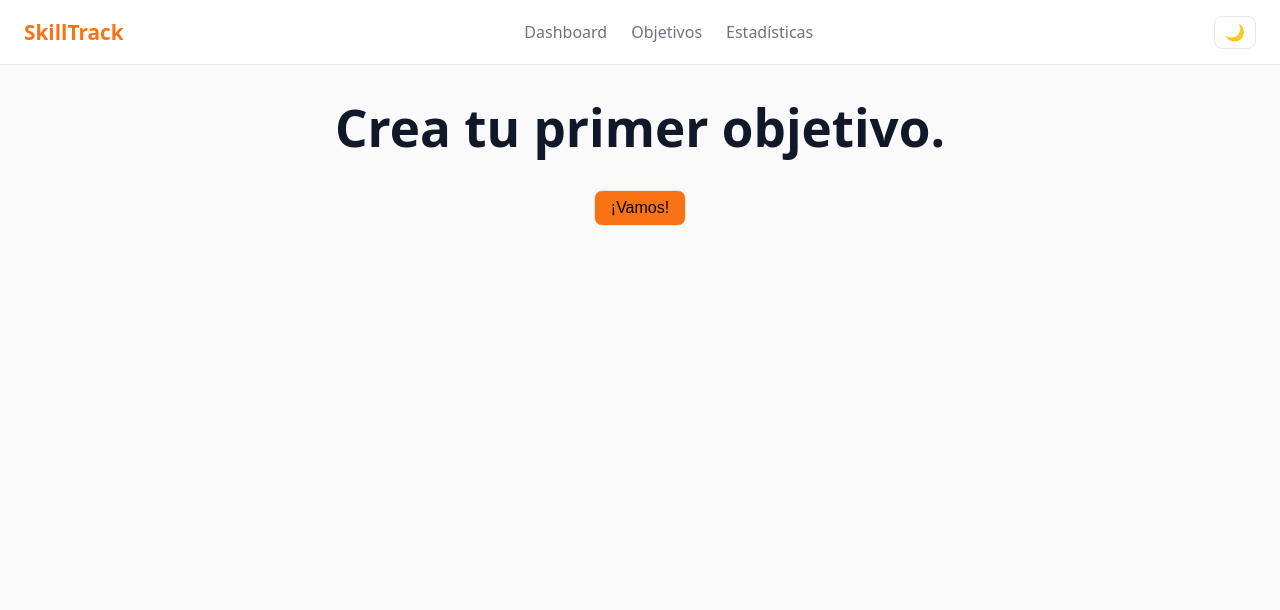
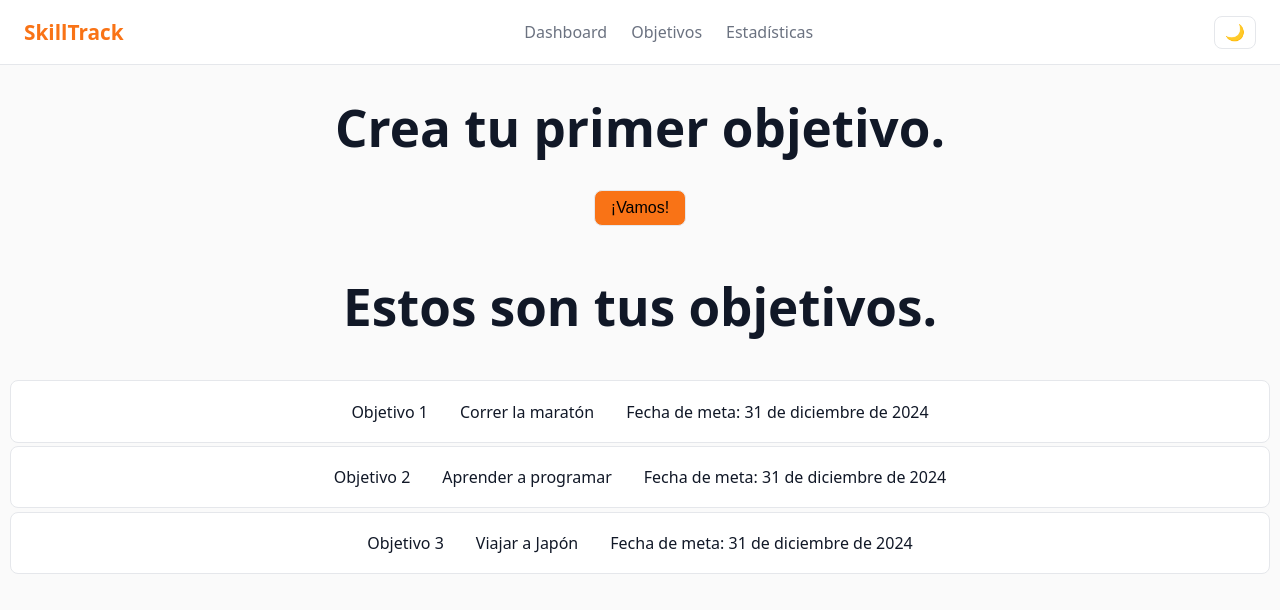
Before and after one commit to javierpiquerasmartinez/skilltrack, a React (Vite) app in the folder skilltrack/: page / in a window 1280 px wide. Shown: the top 610 px of the page. Built offline with nearby package versions, Linux system fonts and the light colour scheme.

Commit message:
feat: add GoalsList component with styling and integrate into App

```diff
--- a/skilltrack/src/App.tsx
+++ b/skilltrack/src/App.tsx
@@ -1,5 +1,6 @@
-import FirstGoalHero from './components/FirstGoalHero'
-import Header from './components/Header'
+import FirstGoalHero from './components/FirstGoalHero.tsx'
+import Header from './components/Header.tsx'
+import { GoalsList } from './components/GoalsList.tsx'
 import './App.css'
 
 function App() {
@@ -9,6 +10,7 @@ function App() {
       <Header></Header>
       <main>
         <FirstGoalHero></FirstGoalHero>
+        <GoalsList></GoalsList>
       </main>
     </>
   )
--- /dev/null
+++ b/skilltrack/src/components/GoalsList.css
@@ -0,0 +1,21 @@
+.goal-list-item {
+    box-sizing: border-box;
+    display: flex;
+    flex-direction: row;
+    align-items: center;
+    justify-content: center;
+    gap: 2rem;
+    background: var(--surface-1);
+    border: 1px solid var(--border);
+    border-radius: 0.5rem;
+    padding: 0.2rem;
+    width: 100%;
+
+}
+
+section {
+    display: flex;
+    flex-direction: column;
+    gap: 0.2rem;
+    padding: 10px;
+}
--- /dev/null
+++ b/skilltrack/src/components/GoalsList.tsx
@@ -0,0 +1,30 @@
+import './GoalsList.css';
+
+export function GoalsList() {
+    return (
+        <section>
+            <h1>Estos son tus objetivos.</h1>
+            <div className='goal-list-item'>
+                <p>Objetivo 1</p>
+                <p>Correr la maratón</p>
+                <div>
+                    Fecha de meta: 31 de diciembre de 2024
+                </div>
+            </div>
+            <div className='goal-list-item'>
+                <p>Objetivo 2</p>
+                <p>Aprender a programar</p>
+                <div>
+                    Fecha de meta: 31 de diciembre de 2024
+                </div>
+            </div>
+            <div className='goal-list-item'>
+                <p>Objetivo 3</p>
+                <p>Viajar a Japón</p>
+                <div>
+                    Fecha de meta: 31 de diciembre de 2024
+                </div>
+            </div>
+        </section>
+    )
+}
```
Also changed, not shown: skilltrack/src/components/FirstGoalHero.tsx (+3 -4 lines), 1 other file (tests, documents, lock files or other folders).
